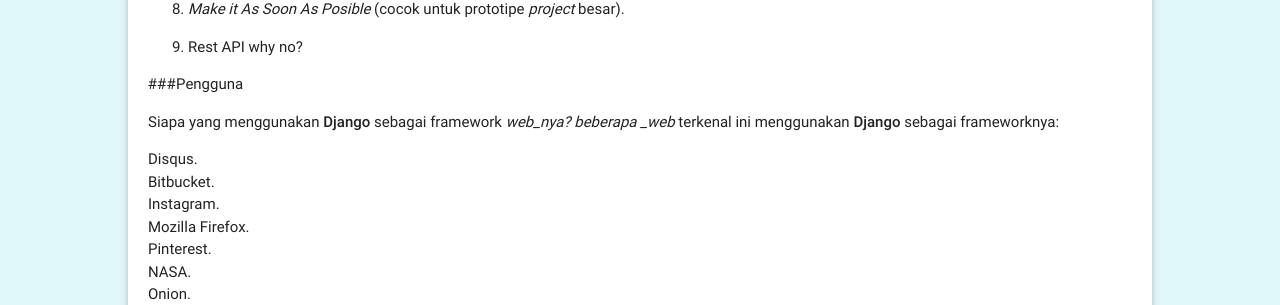
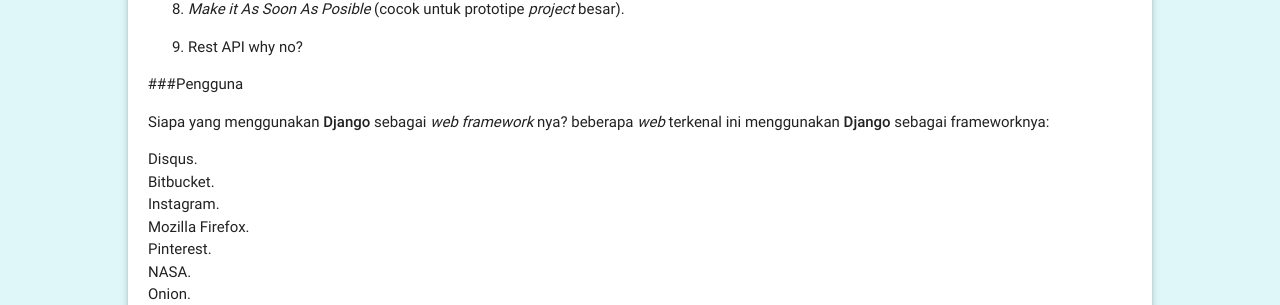
Before and after one commit to ade1256/ramadhinov.github.io, a Jekyll site: the page built from _posts/2017-02-12-Belajar-django-1.markdown, in a window 1280 px wide and 900 px high, scrolled down 1134 px. Shown: the part 147-452 px from the top of the window. Built offline with Jekyll 4.4.1, drawn with Linux system fonts in a browser that asks for light colours; nearby versions of some CDN libraries; our own code applies the rules of GitHub Pages for plain Markdown files; library files that are not in the unit come from our copies; comment, search, counter and statistics services are not loaded.

Commit message:
correcting words

```diff
--- a/_posts/2017-02-12-Belajar-django-1.markdown
+++ b/_posts/2017-02-12-Belajar-django-1.markdown
@@ -33,7 +33,7 @@
 
 ###Pengguna
 
-Siapa yang menggunakan **Django** sebagai framework _web_nya? beberapa _web_ terkenal ini menggunakan **Django** sebagai frameworknya:
+Siapa yang menggunakan **Django** sebagai _web framework_ nya? beberapa _web_ terkenal ini menggunakan **Django** sebagai frameworknya:
 
 - Disqus.
 - Bitbucket.
```
